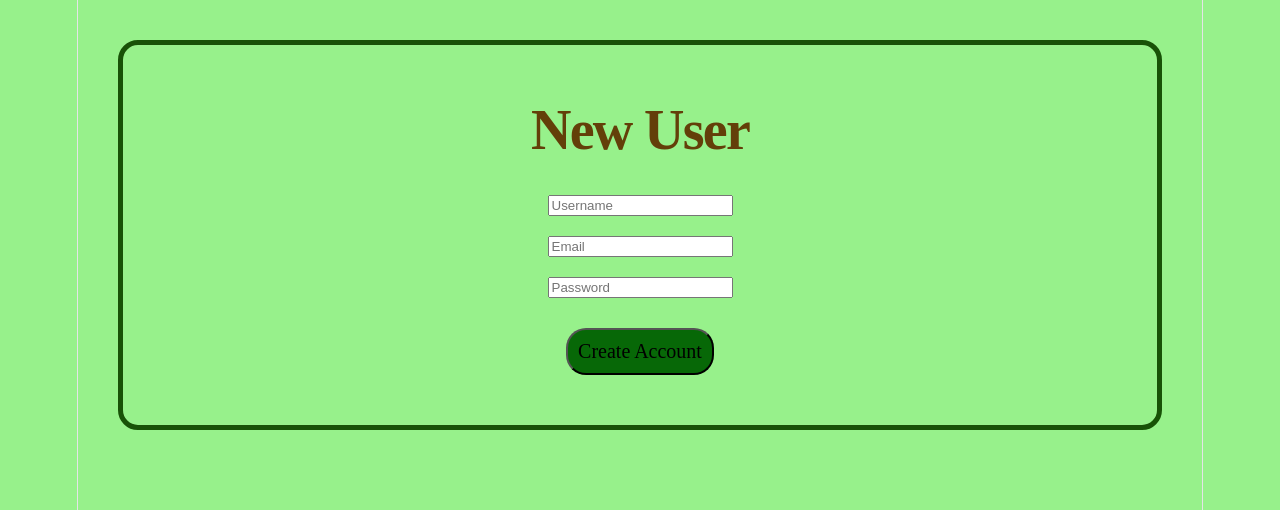
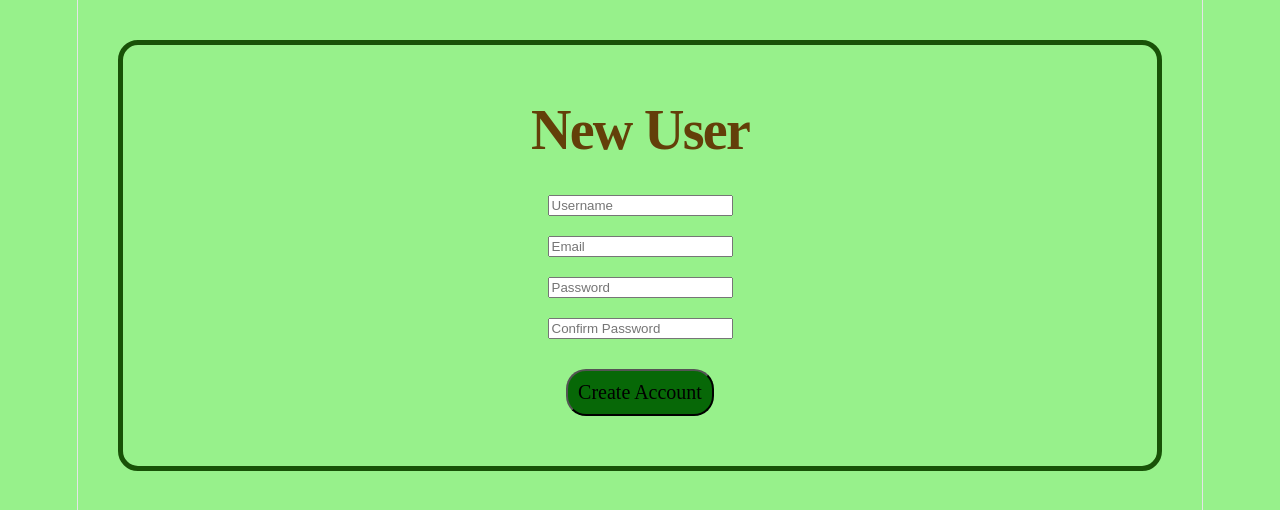
Before and after one commit to auhonh/sus-terps, a React app in the folder frontend/: page /newuser in a window 1280 px wide. Shown: the top 510 px of the page. Built offline with nearby package versions, Linux system fonts and the light colour scheme; the HTML template or start-up script is replaced by a standard one.

Commit message:
Implement password confirmation when creating new user

```diff
--- a/frontend/src/App.css
+++ b/frontend/src/App.css
@@ -212,6 +212,11 @@ body{
   justify-content: center;
 }
 
+#matchPW {
+  color: red;
+  font-size: "12px";
+}
+
 h1, h2{
   color: rgb(99, 63, 9);
   font-family: 'Times New Roman', Times, serif;
--- a/frontend/src/pages/NewUser.jsx
+++ b/frontend/src/pages/NewUser.jsx
@@ -2,13 +2,19 @@ import { useNavigate } from "react-router-dom";
 import {useDebugValue, useEffect, useState} from "react";
 
 function NewUser(){
-    const navigate = useNavigate();
+  const navigate = useNavigate();
 
   const [username, setUsername] = useState("");
   const [email, setEmail] = useState("");
   const [password, setPassword] = useState("");
+  const [confirmPassword, setConfirmPassword] = useState("");
 
   const handleSignup = async () => {
+    if(password !== confirmPassword) {
+      alert("Passwords do not match!");
+      return;
+    }
+
     try {
       const response = await fetch("http://localhost:8000/new-user", {
         method: "POST",
@@ -60,6 +66,17 @@ function NewUser(){
         onChange={(e) => setPassword(e.target.value)}
       />
 
+      <input
+        type="password"
+        placeholder="Confirm Password"
+        value={confirmPassword}
+        onChange={(e) => setConfirmPassword(e.target.value)}
+      />
+
+      {confirmPassword && password !== confirmPassword && (
+        <p id="matchPW">Passwords must match</p>
+      )}
+
 
         <button onClick={handleSignup}>Create Account</button>
     </div>
```
